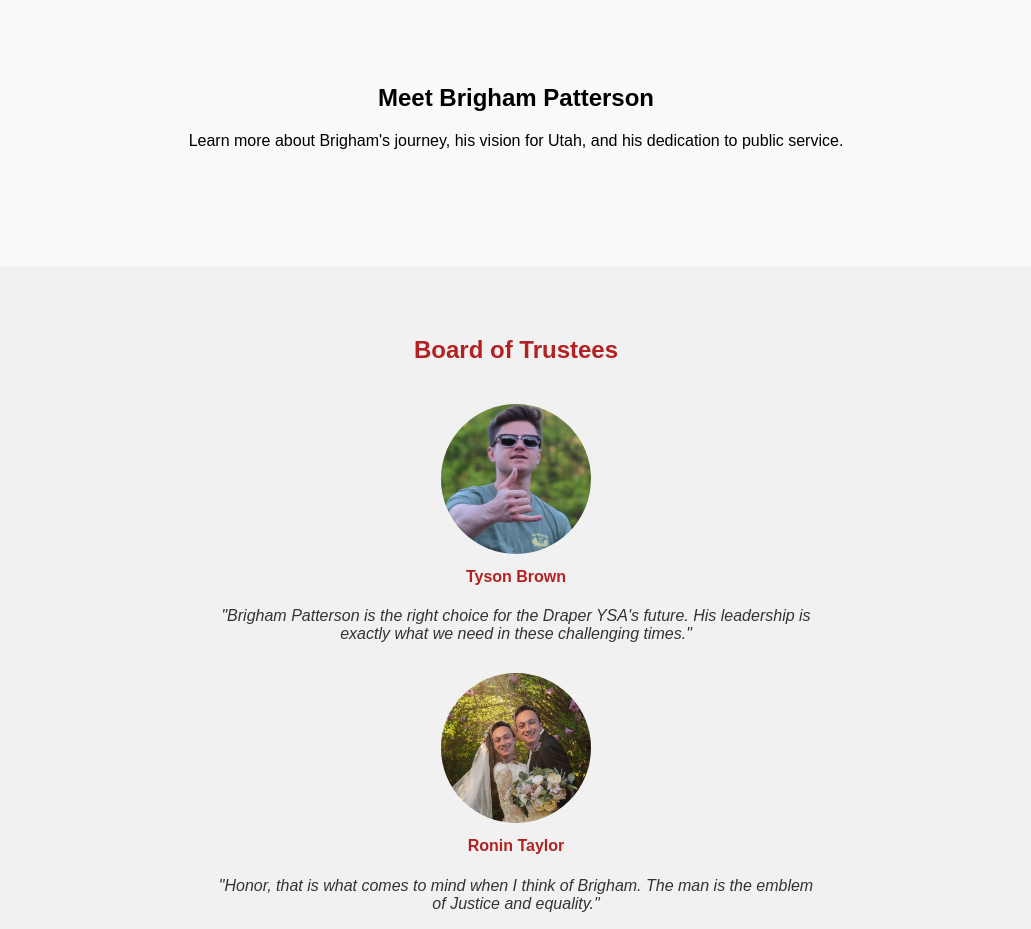
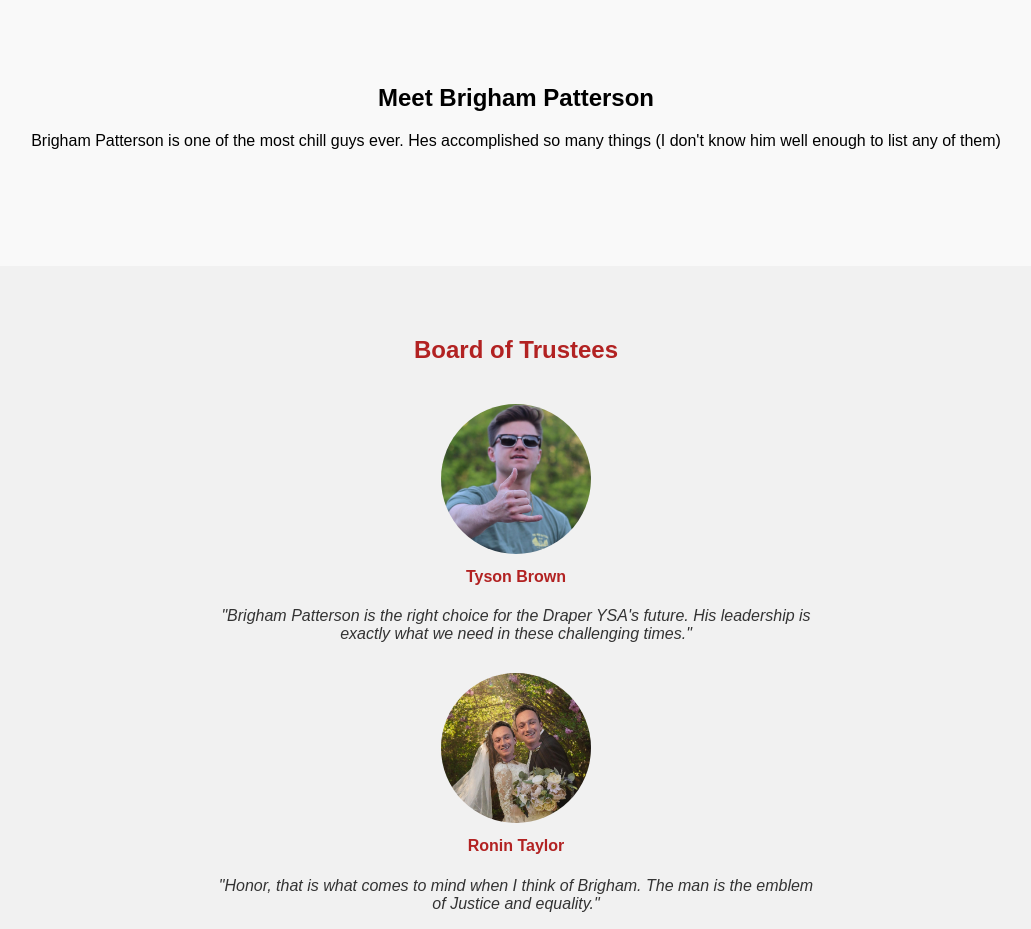
Before and after one commit to BrighamPatterson/Brigham, a plain HTML site: page index.html in a window 1280 px wide. Shown: the part 1420-2349 px from the top of the page, without its empty margins (124-1155 px from the left). Drawn offline with Linux system fonts and the light colour scheme.

Commit message:
Update index.html

```diff
--- a/index.html
+++ b/index.html
@@ -229,7 +229,7 @@ body {
 <section id="meet">
     <div class="main-section">
         <h2>Meet Brigham Patterson</h2>
-        <p>Learn more about Brigham's journey, his vision for Utah, and his dedication to public service.</p>
+        <p>Brigham Patterson is one of the most chill guys ever. Hes accomplished so many things (I don't know him well enough to list any of them)</p>
     </div>
 </section>
 
```
